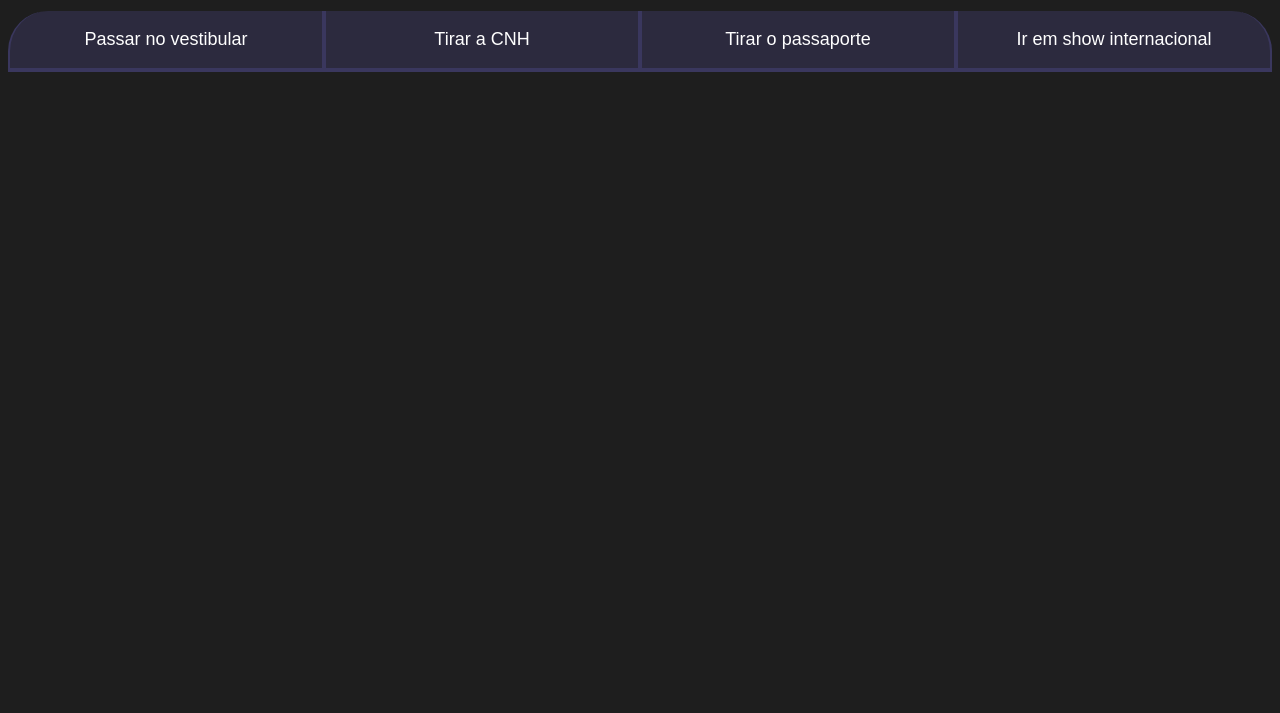
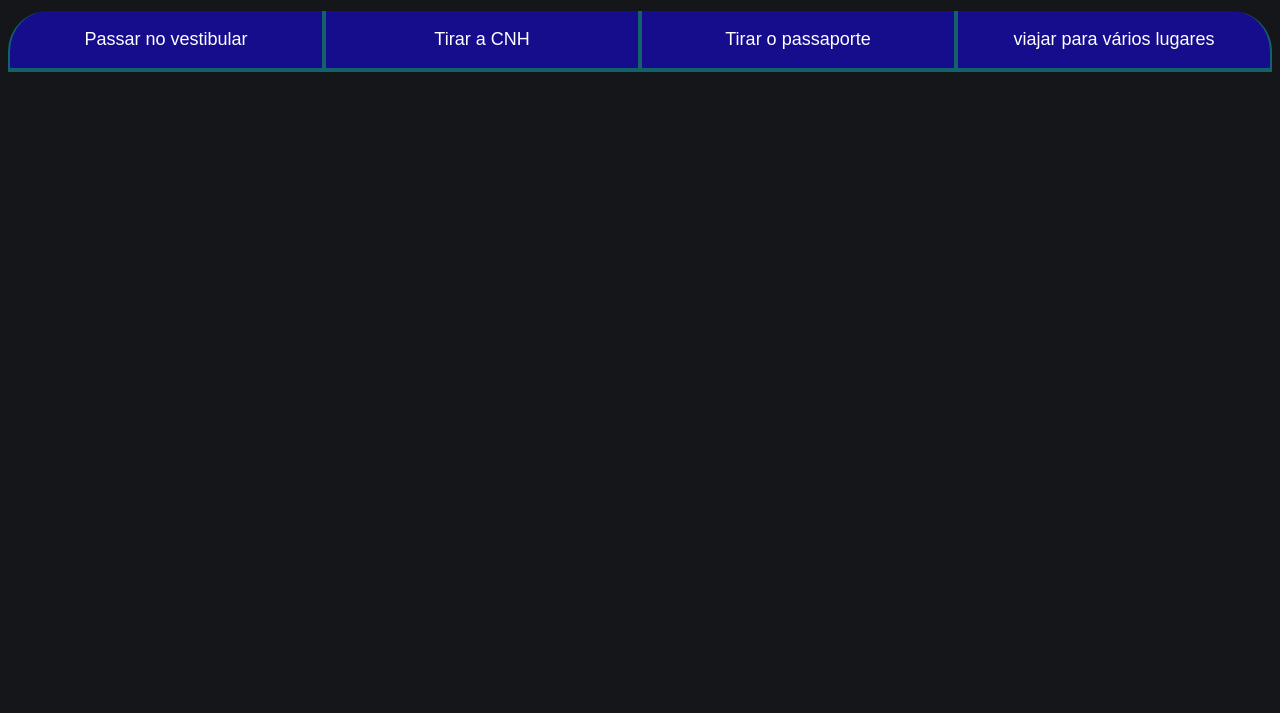
Before and after one commit to almeidamh/site3ano, a plain HTML site: page index.html in a window 1280 px wide. Shown: the part 87-800 px from the top of the page. Drawn offline with Linux system fonts and the light colour scheme.

Commit message:
Add files via upload

```diff
--- a/index.html
+++ b/index.html
@@ -13,7 +13,7 @@
 <button class="botao">Passar no vestibular</button>
 <button class="botao">Tirar a CNH</button>
 <button class="botao">Tirar o passaporte</button>
-<button class="botao">Ir em show internacional</button>
+<button class="botao">viajar para vários lugares</button>
 
 </div>
 
--- a/style.css
+++ b/style.css
@@ -1,10 +1,10 @@
 :root{
-    --cor-de-fundo: #1E1E1E;
-    --verde: #6FFF57;
+    --cor-de-fundo: #14161a;
+    --verde: #017179;
     --branco: #FFFFFF;
-    --botao-ativo: #3A375E;
-    --botao-inativo: rgba(58,55,94,0.5);
-    --texto-fundo: rgba(58,55,94,0.3);
+    --botao-ativo: #12616b;
+    --botao-inativo: rgba(25, 4, 255, 0.5);
+    --texto-fundo: rgba(28, 9, 240, 0.3);
 
     }
 
```
